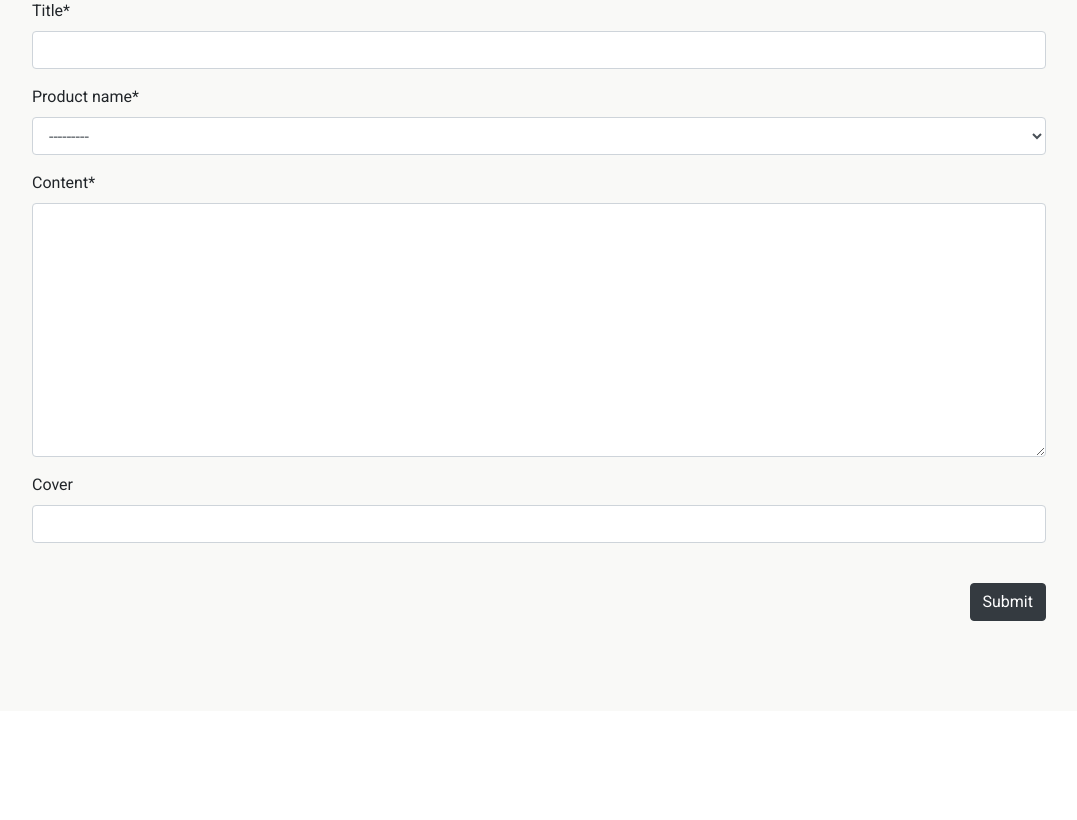
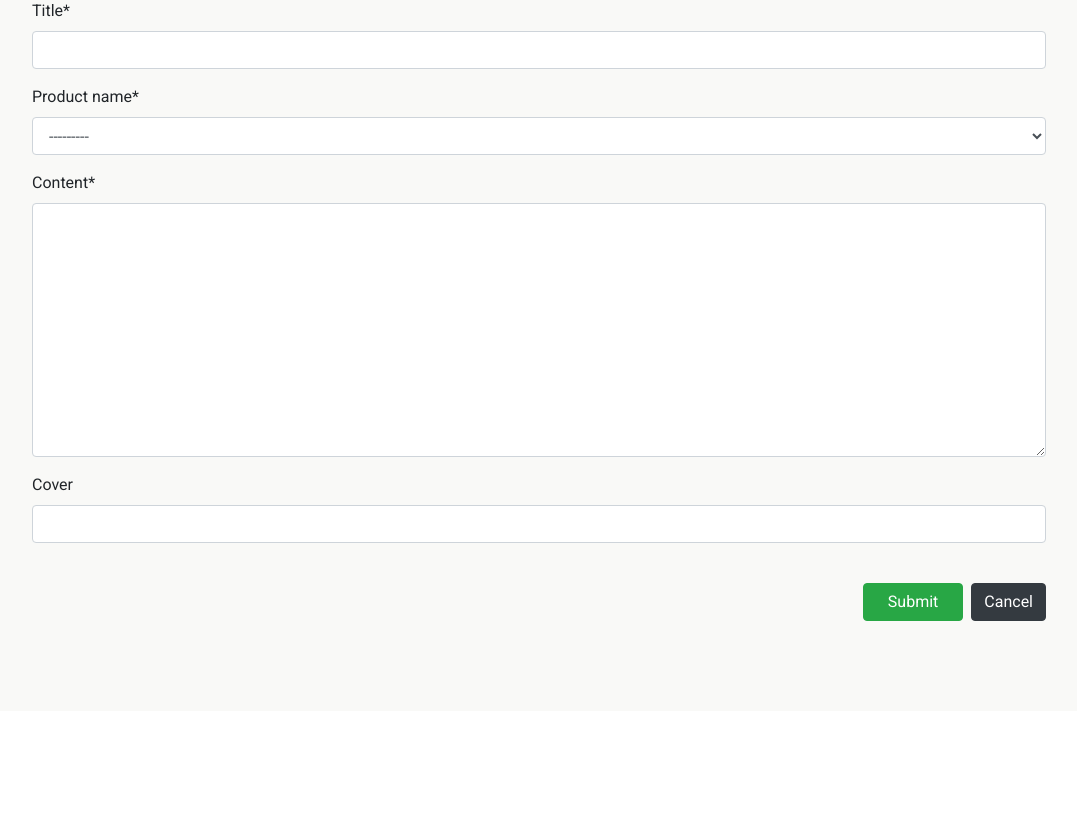
Before and after one commit to Code-Institute-Submissions/Project-20, a Django app: template reviews/templates/reviews/update_review.template.html in a window 1280 px wide. Shown: the part 432-1252 px from the top of the page, without its empty margins (101-1178 px from the left). Run offline with Django 3.2, Linux system fonts and the light colour scheme; the template is opened without the code that fills it: values that come from a table or form of the project are taken from there, others are empty; some libraries are stand-ins or nearby versions; some web fonts are replaced.

Commit message:
Added a cancel button on 'Update review' page

```diff
--- a/reviews/templates/reviews/update_review.template.html
+++ b/reviews/templates/reviews/update_review.template.html
@@ -14,7 +14,8 @@
             <form method="POST" enctype="multipart/form-data" id="form">
                 {% csrf_token %}
                 {{form|crispy}}
-                <input type="submit" class="btn btn-dark mt-4 btnPosition"/>
+                <a class="btn btn-dark mt-4 ml-2 btnPosition" href="{% url 'review_details_route' review_id=review.id %}">Cancel</a>
+                <input type="submit" class="btn btn-success px-4 mt-4 btnPosition"/>
             </form>
 
 
```
